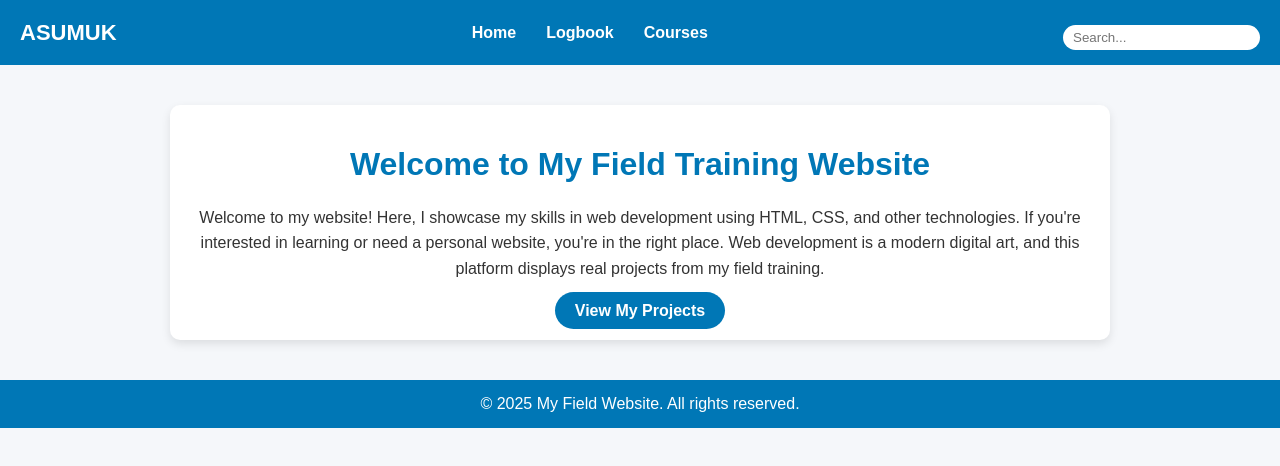
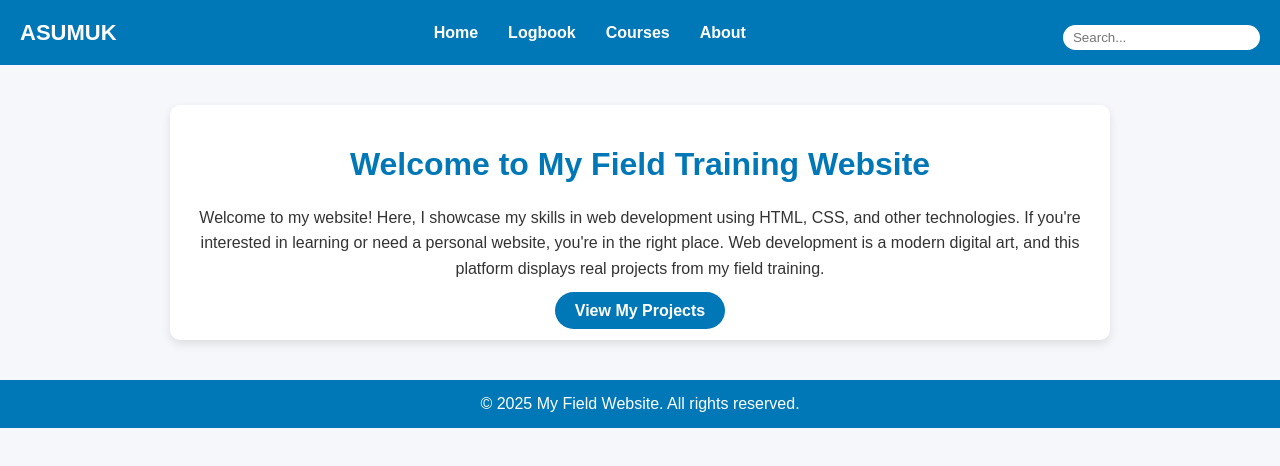
Before and after one commit to Shihab4099/Ahmad, a plain HTML site: page index.html in a window 1280 px wide. Drawn offline with Linux system fonts and the light colour scheme.

Commit message:
Update index.html
web

Signed-off-by: Shihab4099 <khamisahmad4099@gmail.com>

```diff
--- a/index.html
+++ b/index.html
@@ -134,6 +134,7 @@
       <li><a href="index.html">Home</a></li>
       <li><a href="logbook.html">Logbook</a></li>
       <li><a href="course.html">Courses</a></li>
+      <li><a href="About.html">About</a></li>
     </ul>
     <div class="search-box">
       <input type="text" placeholder="Search...">
```
